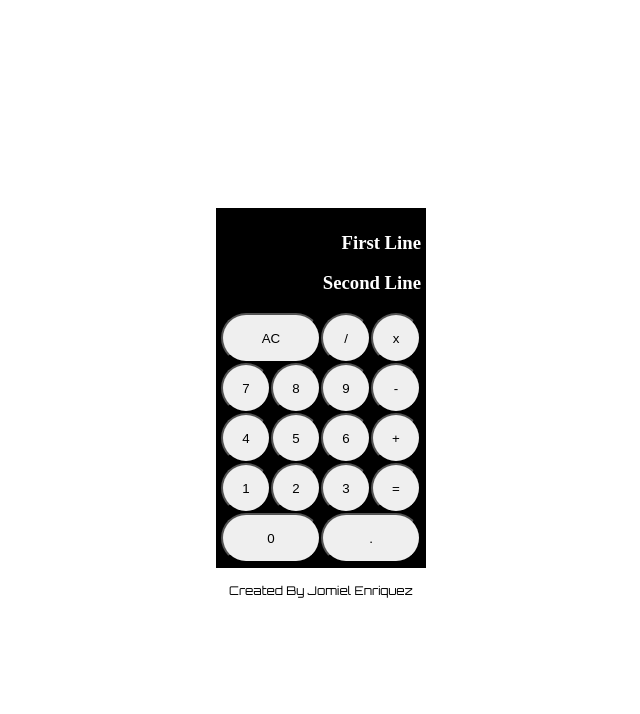
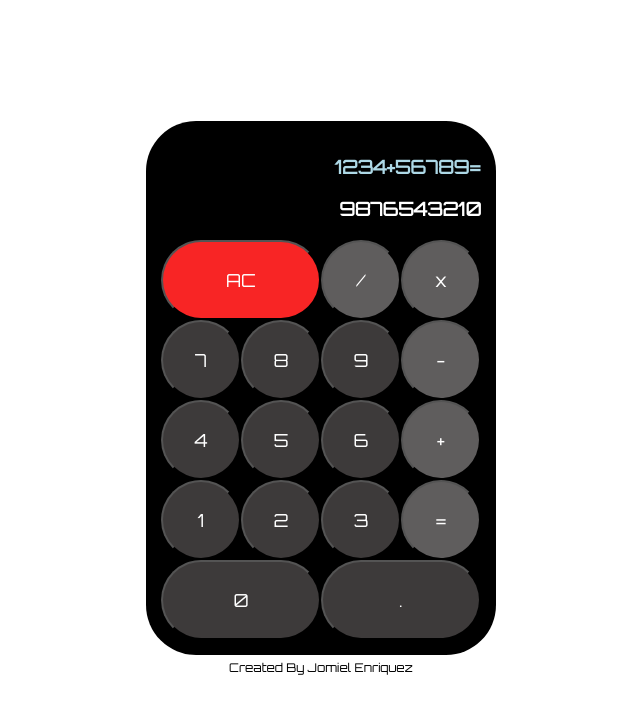
Before and after one commit to jomielenriquez/JSCalculator, a React (Create React App) app: page / in a window 1280 px wide. Shown: the top 714 px of the page, without its empty margins (319-959 px from the left). Built offline with nearby package versions, Linux system fonts and the light colour scheme.

Commit message:
UI Update

```diff
--- a/src/App.js
+++ b/src/App.js
@@ -5,74 +5,74 @@ export default function App() {
     <div className="Calculator">
       <div className="display">
         <div className="firstLine">
-          <h3>First Line</h3>
+          <h3>1234+56789=</h3>
         </div>
         <div className="secondLine">
-          <h3>Second Line</h3>
+          <h3>9876543210</h3>
         </div>
       </div>
       <div className="buttonPad">
         <div className="buttonRow">
           <div className="buttonCell">
-            <button className="longButton">AC</button>
+            <button className="longButton AC">AC</button>
           </div>
           <div className="buttonCell">
-            <button>/</button>
+            <button className="Operator">/</button>
           </div>
           <div className="buttonCell">
-            <button>x</button>
+            <button className="Operator">x</button>
           </div>
         </div>
         <div className="buttonRow">
           <div className="buttonCell">
-            <button>7</button>
+            <button className="Num">7</button>
           </div>
           <div className="buttonCell">
-            <button>8</button>
+            <button className="Num">8</button>
           </div>
           <div className="buttonCell">
-            <button>9</button>
+            <button className="Num">9</button>
           </div>
           <div className="buttonCell">
-            <button>-</button>
+            <button className="Operator">-</button>
           </div>
 
 
         </div>
         <div className="buttonRow">
           <div className="buttonCell">
-            <button>4</button>
+            <button className="Num">4</button>
           </div>
           <div className="buttonCell">
-            <button>5</button>
+            <button className="Num">5</button>
           </div>
           <div className="buttonCell">
-            <button>6</button>
+            <button className="Num">6</button>
           </div>
           <div className="buttonCell">
-            <button>+</button>
+            <button className="Operator">+</button>
           </div>
         </div>
         <div className="buttonRow">
           <div className="buttonCell">
-            <button>1</button>
+            <button className="Num">1</button>
           </div>
           <div className="buttonCell">
-            <button>2</button>
+            <button className="Num">2</button>
           </div>
           <div className="buttonCell">
-            <button>3</button>
+            <button className="Num">3</button>
           </div>
-          <div className="buttonCell">
-            <button>=</button>
+          <div className="buttonCell Equal">
+            <button className="Operator">=</button>
           </div>
         </div>
         <div className="buttonRow">
           <div className="buttonCell">
-            <button className="longButton">0</button>
+            <button className="longButton Num">0</button>
           </div>
           <div className="buttonCell">
-            <button className="longButton">.</button>
+            <button className="longButton Num">.</button>
           </div>
         </div>
       </div>
--- a/src/styles.css
+++ b/src/styles.css
@@ -3,24 +3,18 @@
   --color:white;
 }
 
-.App {
-  font-family: sans-serif;
-  text-align: center;
-}
-
 h3{
-  color:var(--color);
   text-align: right !important;
 }
 .Calculator{
   background-color: var(--backColor);
-  /* width:400px; */
+  font-family: 'Orbitron', sans-serif !important;
   display:block;
   margin-left: auto;
   margin-right: auto;
   text-align: center;
-  padding: 5px;
-
+  padding: 15px;
+  border-radius: 50px;
 }
 
 #root{
@@ -48,13 +42,40 @@ h3{
 .buttonCell{
   display: inline-block;
 }
+.AC{
+  background-color:rgb(248, 37, 37);
+}
+.AC:active{
+  background-color:rgb(253, 69, 69);
+}
+.Operator{
+  background-color: rgb(95, 93, 93);
+}
+.Operator:active{
+  background-color: rgb(119, 117, 117);
+}
+.Num{
+  background-color: rgb(61, 58, 58);
+}
+.Num:active{
+  background-color: rgb(80, 79, 79);
+}
 .buttonCell button{
-  width:50px;
-  height: 50px;
-  border-radius: 25px;
+  width:80px;
+  height: 80px;
+  border-radius: 40px;
+  font-family: 'Orbitron', sans-serif !important;
+  font-size: large;
+  color:white;
+}
+.firstLine{
+  color:lightblue !important;
+}
+.secondLine{
+  color:var(--color)
 }
 .longButton{
-  width: 100px !important;
+  width: 160px !important;
 }
 
 @media only screen and (max-device-width: 600px) {
```
